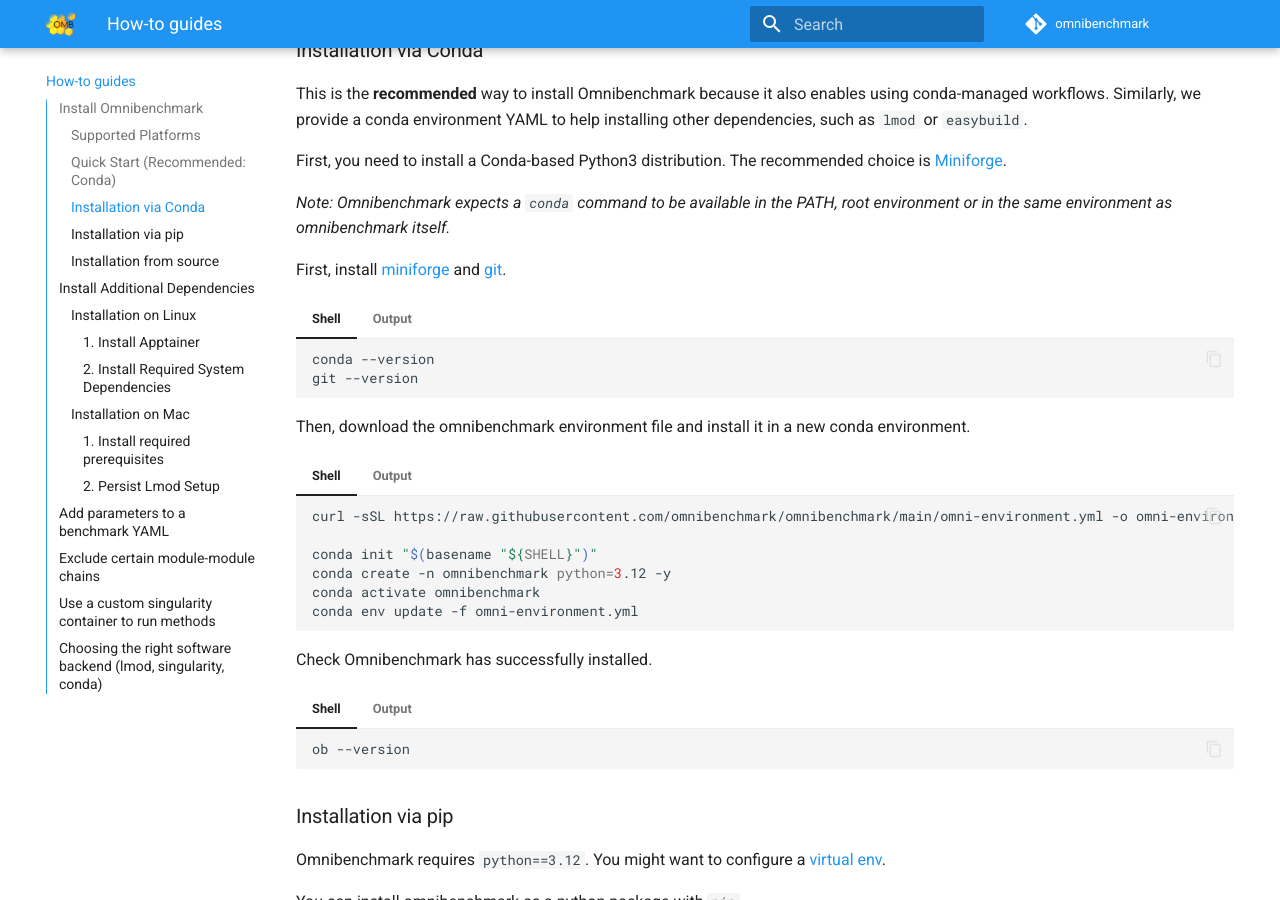
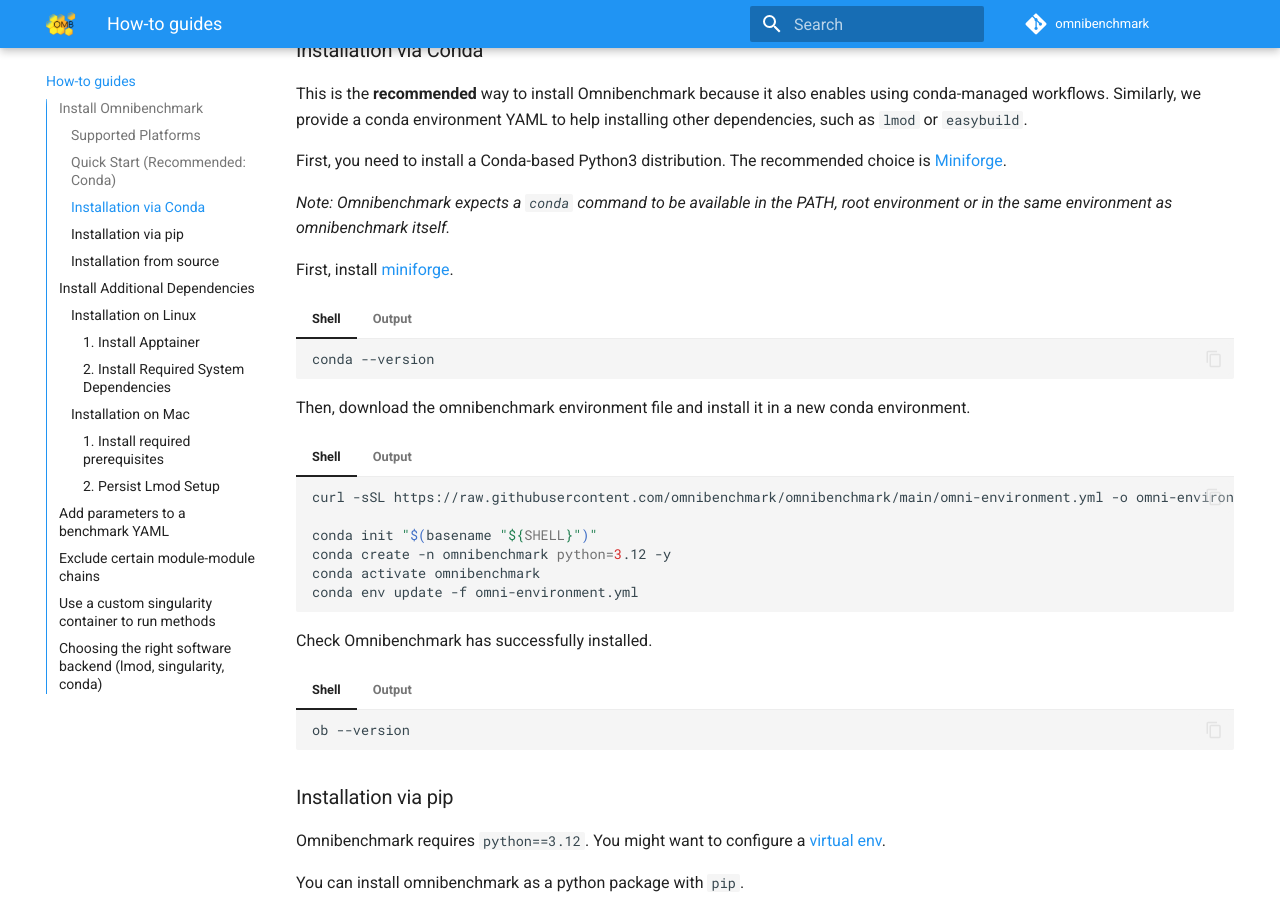
Before and after one commit to omnibenchmark/omnibenchmark, an MkDocs documentation site: the page built from docs/src/howto.md, in a window 1280 px wide and 900 px high, scrolled down 954 px. Built offline with MkDocs 1.6.1 and Material for MkDocs 9.7.7, drawn with Linux system fonts in a browser that asks for light colours; comment, search, counter and statistics services are not loaded; the version menu is left out.

Commit message:
Remove git installation reference from docs

````diff
--- a/docs/src/howto.md
+++ b/docs/src/howto.md
@@ -37,20 +37,18 @@
 
 *Note: Omnibenchmark expects a `conda` command to be available in the PATH, root environment or in the same environment as omnibenchmark itself.*
 
-First, install [miniforge](https://github.com/conda-forge/miniforge) and [git](https://git-scm.com/book/en/v2/Getting-Started-Installing-Git).
+First, install [miniforge](https://github.com/conda-forge/miniforge).
 
 === "Shell"
 
     ```shell
     conda --version
-    git --version
     ```
 
 === "Output"
 
     ```
     conda 24.9.2
-    git version 2.46.2
     ```
 
 Then, download the omnibenchmark environment file and install it in a new conda environment.
````
